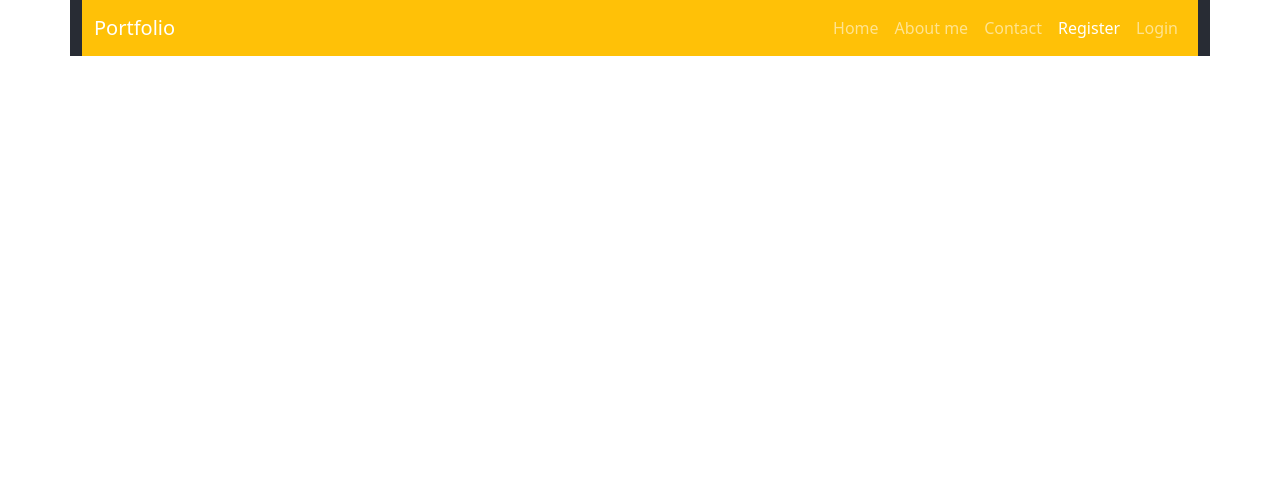
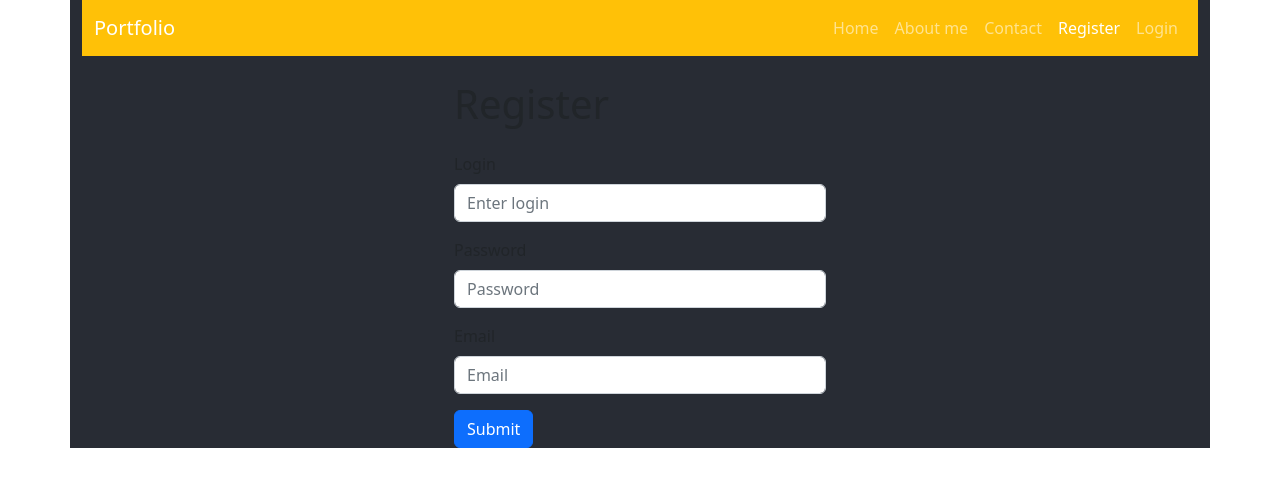
Before and after one commit to mkusztal/portfolioAboutMe, a React (Create React App) app in the folder client/: page /register in a window 1280 px wide. Shown: the top 486 px of the page. Built offline with nearby package versions, Linux system fonts and the light colour scheme.

Commit message:
Add register/ login/ logout

```diff
--- a/client/src/App.js
+++ b/client/src/App.js
@@ -5,6 +5,9 @@ import NavBar from './components/layout/NavBar/NavBar';
 import styles from './App.module.scss';
 import HomePage from '../src/components/pages/HomePage/HomePage';
 import AboutMe from './components/pages/AboutMe/AboutMe';
+import Register from './components/features/Register/Register';
+import Login from './components/features/Login/Login';
+import Logout from './components/features/Logout/Logout';
 
 export const App = () => {
   return (
@@ -13,6 +16,9 @@ export const App = () => {
       <Routes>
         <Route path="/" element={<HomePage />} />
         <Route path="/aboutme" element={<AboutMe />} />
+        <Route path="/register" element={<Register />} />
+        <Route path="/login" element={<Login />} />
+        <Route path="/logout" element={<Logout />} />
       </Routes>
     </Container>
   );
--- a/client/src/components/features/AdminData.js
+++ b/client/src/components/features/AdminData/AdminData.js
@@ -1,5 +1,5 @@
 import { Row, Col, Image } from 'react-bootstrap';
-import { IMAGES_URL } from '../../config';
+import { IMAGES_URL } from '../../../config';
 const AdminData = ({ title, text, photo }) => {
   return (
     <div>
--- /dev/null
+++ b/client/src/components/features/Login/Login.js
@@ -0,0 +1,110 @@
+import { useState } from 'react';
+import { Form, Button, Alert, Spinner } from 'react-bootstrap';
+import { API_URL } from '../../../config';
+import { useDispatch } from 'react-redux';
+import { logIn } from '../../../redux/userRedux';
+import { useNavigate } from 'react-router-dom';
+
+const Login = () => {
+  const [login, setLogin] = useState('');
+  const [password, setPassword] = useState('');
+  const [status, setStatus] = useState(null); // null, loading, success, serverError, clientError
+
+  const dispatch = useDispatch();
+  const navigate = useNavigate();
+
+  const handleSubmit = (e) => {
+    e.preventDefault();
+
+    const options = {
+      method: 'POST',
+      headers: {
+        'Content-Type': 'application/json',
+      },
+      credentials: 'include',
+      body: JSON.stringify({ login, password }),
+    };
+
+    setStatus('loading');
+    fetch(`${API_URL}api/auth/login`, options)
+      .then((res) => {
+        if (res.status === 200) {
+          setStatus('success');
+          dispatch(logIn({ login }));
+          setTimeout(() => {
+            navigate('/');
+          }, 2000);
+        } else if (res.status === 400) {
+          setStatus('clientError');
+        } else {
+          setStatus('serverError');
+        }
+      })
+      .catch((err) => {
+        setStatus('serverError');
+      });
+  };
+
+  return (
+    <Form className="col-12 col-sm-4 mx-auto" onSubmit={handleSubmit}>
+      <h1 className="my-4">Login</h1>
+
+      {status === 'success' && (
+        <Alert variant="success">
+          <Alert.Heading>Success!</Alert.Heading>
+          <p>You have been successfully logged!</p>
+        </Alert>
+      )}
+
+      {status === 'serverError' && (
+        <Alert variant="danger">
+          <Alert.Heading>Something went wrong... </Alert.Heading>
+          <p>Unexpected error... Try again!</p>
+        </Alert>
+      )}
+
+      {status === 'clientError' && (
+        <Alert variant="danger">
+          <Alert.Heading>Incorrect data</Alert.Heading>
+          <p>Login or password are incorrect...</p>
+        </Alert>
+      )}
+
+      {status === 'loading' && (
+        <Spinner animation="border" role="status" className="d-block mx-auto">
+          <span className="visually-hidden"></span>
+        </Spinner>
+      )}
+
+      {status !== 'success' && (
+        <Form.Group>
+          <Form.Group className="mb-3" controlId="formLogin">
+            <Form.Label>Login</Form.Label>
+            <Form.Control
+              type="text"
+              value={login}
+              onChange={(e) => setLogin(e.target.value)}
+              placeholder="Enter login"
+            />
+          </Form.Group>
+
+          <Form.Group className="mb-3" controlId="formPassword">
+            <Form.Label>Password</Form.Label>
+            <Form.Control
+              type="password"
+              value={password}
+              onChange={(e) => setPassword(e.target.value)}
+              placeholder="Password"
+            />
+          </Form.Group>
+
+          <Button variant="primary" type="submit">
+            Login
+          </Button>
+        </Form.Group>
+      )}
+    </Form>
+  );
+};
+
+export default Login;
--- /dev/null
+++ b/client/src/components/features/Logout/Logout.js
@@ -0,0 +1,24 @@
+import { API_URL } from '../../../config';
+import { useDispatch } from 'react-redux';
+import { useNavigate } from 'react-router-dom';
+import { logOut } from '../../../redux/userRedux';
+import { useEffect } from 'react';
+
+const Logout = () => {
+  const dispatch = useDispatch();
+  const navigate = useNavigate();
+  const options = {
+    method: 'DELETE',
+    credentials: 'include',
+  };
+  useEffect(() => {
+    fetch(`${API_URL}api/auth/logout`, options).then(() => {
+      dispatch(logOut());
+      navigate('/');
+    }, dispatch);
+  });
+
+  return null;
+};
+
+export default Logout;
--- /dev/null
+++ b/client/src/components/features/Register/Register.js
@@ -0,0 +1,118 @@
+import { useState } from 'react';
+import { Form, Button, Alert, Spinner } from 'react-bootstrap';
+import { API_URL } from '../../../config';
+
+const Register = () => {
+  const [login, setLogin] = useState('');
+  const [password, setPassword] = useState('');
+  const [email, setEmail] = useState('');
+
+  const [status, setStatus] = useState(null); // null, loading, success, serverError, loginError, clientError
+
+  const handleSubmit = (e) => {
+    e.preventDefault();
+
+    const fd = new FormData();
+    fd.append('login', login);
+    fd.append('password', password);
+    fd.append('email', email);
+
+    const options = {
+      method: 'POST',
+      body: fd,
+    };
+
+    setStatus('loading');
+    fetch(`${API_URL}api/auth/register`, options) // tutaj jest błąd!
+      .then((res) => {
+        if (res.status === 201) {
+          setStatus('success');
+        } else if (res.status === 400) {
+          setStatus('clientError');
+        } else if (res.status === 409) {
+          setStatus('loginError');
+        } else {
+          setStatus('serverError');
+        }
+      })
+      .catch((err) => {
+        setStatus('serverError: ', err);
+      });
+  };
+
+  return (
+    <Form className="col-12 col-sm-4 mx-auto" onSubmit={handleSubmit}>
+      <h1 className="my-4">Register</h1>
+
+      {status === 'success' && (
+        <Alert variant="success">
+          <Alert.Heading>Success!</Alert.Heading>
+          <p>You have been successfully registered! You can log in now...</p>
+        </Alert>
+      )}
+
+      {status === 'serverError' && (
+        <Alert variant="danger">
+          <Alert.Heading>Something went wrong... </Alert.Heading>
+          <p>Unexpected error... Try again!</p>
+        </Alert>
+      )}
+
+      {status === 'clientError' && (
+        <Alert variant="danger">
+          <Alert.Heading>Not enough data</Alert.Heading>
+          <p>You have to fill all the fields</p>
+        </Alert>
+      )}
+
+      {status === 'loginError' && (
+        <Alert variant="warning">
+          <Alert.Heading>Login is already use</Alert.Heading>
+          <p>You have to use other login</p>
+        </Alert>
+      )}
+
+      {status === 'loading' && (
+        <Spinner animation="border" role="status" className="d-block mx-auto">
+          <span className="visually-hidden"></span>
+        </Spinner>
+      )}
+
+      <Form.Group className="mb-3" controlId="formLogin">
+        <Form.Label>Login</Form.Label>
+        <Form.Control
+          type="text"
+          value={login}
+          onChange={(e) => setLogin(e.target.value)}
+          placeholder="Enter login"
+        />
+      </Form.Group>
+
+      <Form.Group className="mb-3" controlId="formPassword">
+        <Form.Label>Password</Form.Label>
+        <Form.Control
+          type="password"
+          value={password}
+          onChange={(e) => setPassword(e.target.value)}
+          placeholder="Password"
+        />
+      </Form.Group>
+
+      <Form.Group className="mb-3" controlId="formEmail">
+        <Form.Label>Email</Form.Label>
+        <Form.Control
+          type="email"
+          value={email}
+          onChange={(e) => setEmail(e.target.value)}
+          placeholder="Email"
+        />
+      </Form.Group>
+
+      <Button variant="primary" type="submit">
+        Submit
+      </Button>
+    </Form>
+  );
+};
+
+export default Register;
--- a/client/src/components/features/TechnologyCard.js
+++ b/client/src/components/features/TechnologyCar/TechnologyCard.js
@@ -1,5 +1,5 @@
 import { Card } from 'react-bootstrap';
-import { IMAGES_URL } from '../../config';
+import { IMAGES_URL } from '../../../config';
 
 const TechnologyCard = ({ title, image, level }) => {
   return (
--- a/client/src/components/pages/AboutMe/AboutMe.js
+++ b/client/src/components/pages/AboutMe/AboutMe.js
@@ -11,8 +11,8 @@ import {
 } from '../../../redux/technologiesRedux';
 
 import styles from './AboutMe.module.scss';
-import AdminData from '../../features/AdminData';
-import TechnologyCard from '../../features/TechnologyCard';
+import AdminData from '../../features/AdminData/AdminData';
+import TechnologyCard from '../../features/TechnologyCar/TechnologyCard';
 
 const AboutMe = () => {
   const adminData = useSelector(getInformations);
```
Also changed, not shown: 2 other files (tests, documents, lock files or other folders).
